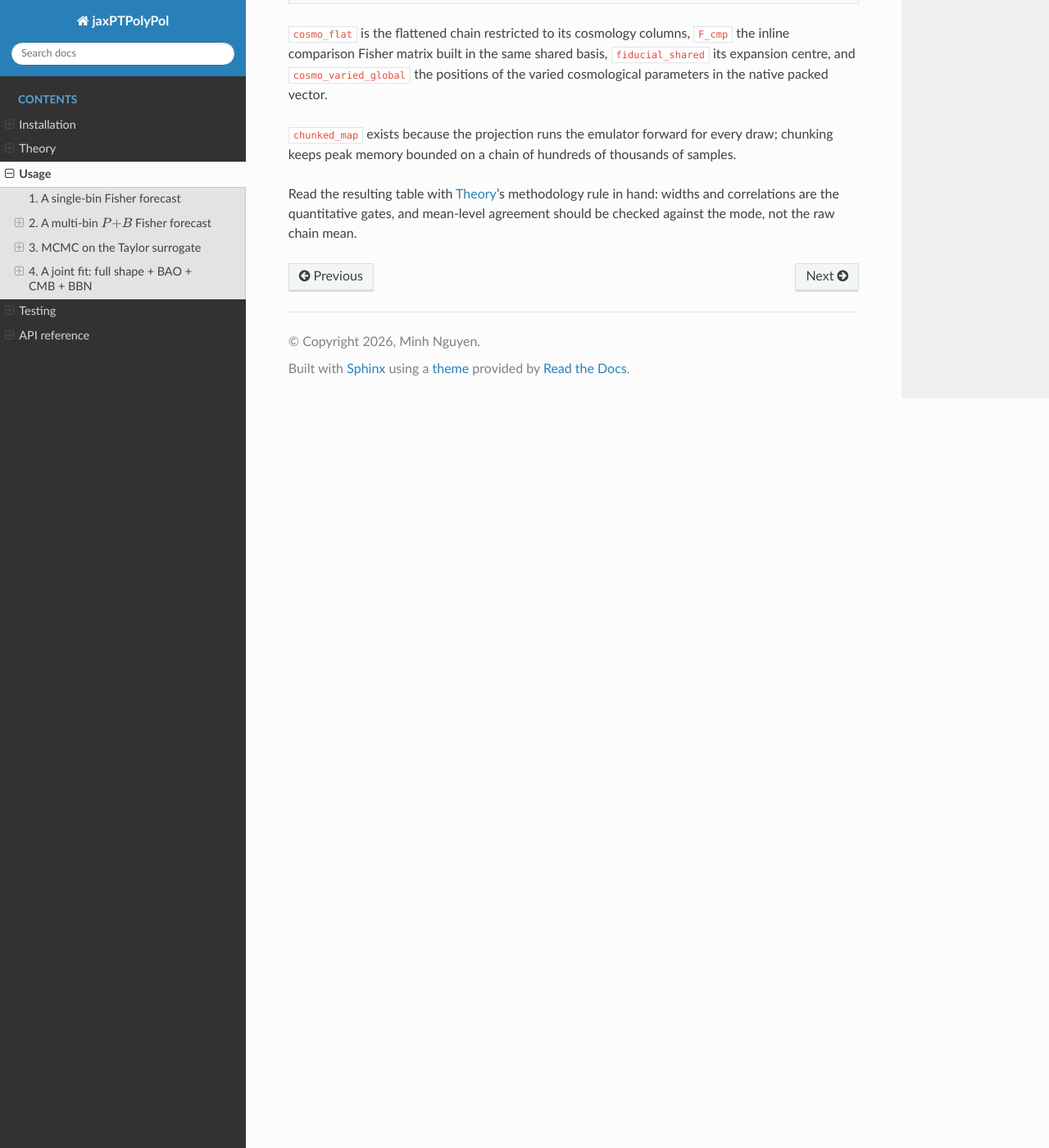
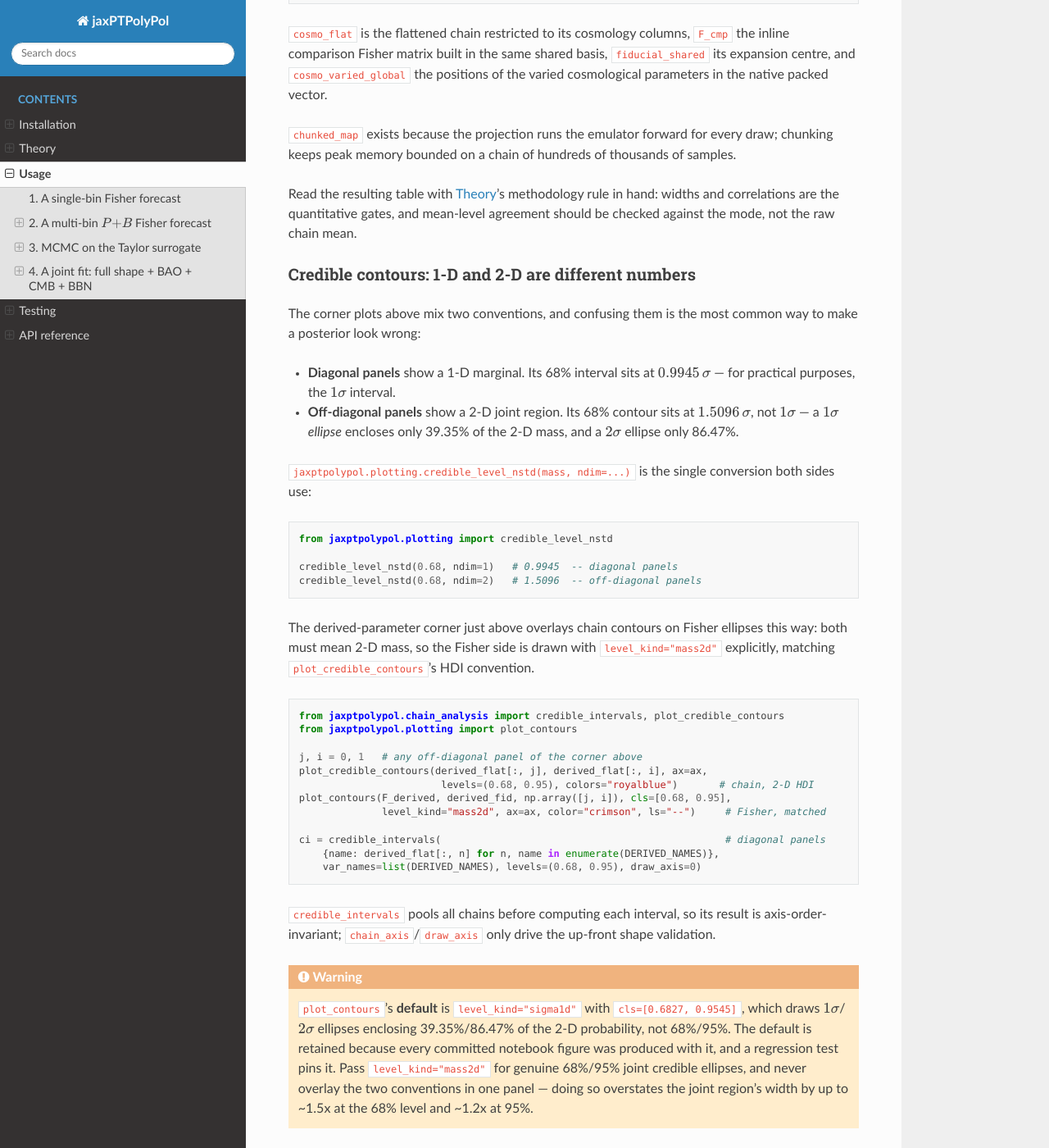
Before and after one commit to MinhMPA/jaxPTPolyPol, a Sphinx documentation site: the page built from docs/source/usage.md, in a window 1280 px wide and 1400 px high, scrolled down 11041 px. Shown: the whole window at 82% size. Built offline with Sphinx 7.4.7 and the Read the Docs theme 3.1.0, drawn with Linux system fonts in a browser that asks for light colours.

Commit message:
docs: the 1-D vs 2-D credible-level distinction
Documents credible_level_nstd and the level_kind switch, and warns that
plot_contours' default draws 1-sigma/2-sigma ellipses (39.35%/86.47%), not
the 68%/95% its cls argument name suggests.

````diff
--- a/docs/source/usage.md
+++ b/docs/source/usage.md
@@ -601,3 +601,56 @@ chunking keeps peak memory bounded on a chain of hundreds of thousands of sample
 Read the resulting table with {doc}`theory`'s methodology rule in hand: widths and
 correlations are the quantitative gates, and mean-level agreement should be checked
 against the mode, not the raw chain mean.
+
+### Credible contours: 1-D and 2-D are different numbers
+
+The corner plots above mix two conventions, and confusing them is the most common way
+to make a posterior look wrong:
+
+- **Diagonal panels** show a 1-D marginal. Its 68% interval sits at $0.9945\,\sigma$ —
+  for practical purposes, the $1\sigma$ interval.
+- **Off-diagonal panels** show a 2-D joint region. Its 68% contour sits at
+  $1.5096\,\sigma$, not $1\sigma$ — a $1\sigma$ *ellipse* encloses only 39.35% of the
+  2-D mass, and a $2\sigma$ ellipse only 86.47%.
+
+`jaxptpolypol.plotting.credible_level_nstd(mass, ndim=...)` is the single conversion
+both sides use:
+
+```python
+from jaxptpolypol.plotting import credible_level_nstd
+
+credible_level_nstd(0.68, ndim=1)   # 0.9945  -- diagonal panels
+credible_level_nstd(0.68, ndim=2)   # 1.5096  -- off-diagonal panels
+```
+
+The derived-parameter corner just above overlays chain contours on Fisher ellipses this
+way: both must mean 2-D mass, so the Fisher side is drawn with `level_kind="mass2d"`
+explicitly, matching `plot_credible_contours`'s HDI convention.
+
+```python
+from jaxptpolypol.chain_analysis import credible_intervals, plot_credible_contours
+from jaxptpolypol.plotting import plot_contours
+
+j, i = 0, 1   # any off-diagonal panel of the corner above
+plot_credible_contours(derived_flat[:, j], derived_flat[:, i], ax=ax,
+                        levels=(0.68, 0.95), colors="royalblue")       # chain, 2-D HDI
+plot_contours(F_derived, derived_fid, np.array([j, i]), cls=[0.68, 0.95],
+              level_kind="mass2d", ax=ax, color="crimson", ls="--")     # Fisher, matched
+
+ci = credible_intervals(                                                # diagonal panels
+    {name: derived_flat[:, n] for n, name in enumerate(DERIVED_NAMES)},
+    var_names=list(DERIVED_NAMES), levels=(0.68, 0.95), draw_axis=0)
+```
+
+`credible_intervals` pools all chains before computing each interval, so its result is
+axis-order-invariant; `chain_axis`/`draw_axis` only drive the up-front shape validation.
+
+```{warning}
+`plot_contours`'s **default** is `level_kind="sigma1d"` with `cls=[0.6827, 0.9545]`,
+which draws $1\sigma$/$2\sigma$ ellipses enclosing 39.35%/86.47% of the 2-D
+probability, not 68%/95%. The default is retained because every committed notebook
+figure was produced with it, and a regression test pins it. Pass
+`level_kind="mass2d"` for genuine 68%/95% joint credible ellipses, and never overlay
+the two conventions in one panel — doing so overstates the joint region's width by up
+to ~1.5x at the 68% level and ~1.2x at 95%.
+```
````
Also changed, not shown: docs/source/theory.md (+12 -0 lines).
